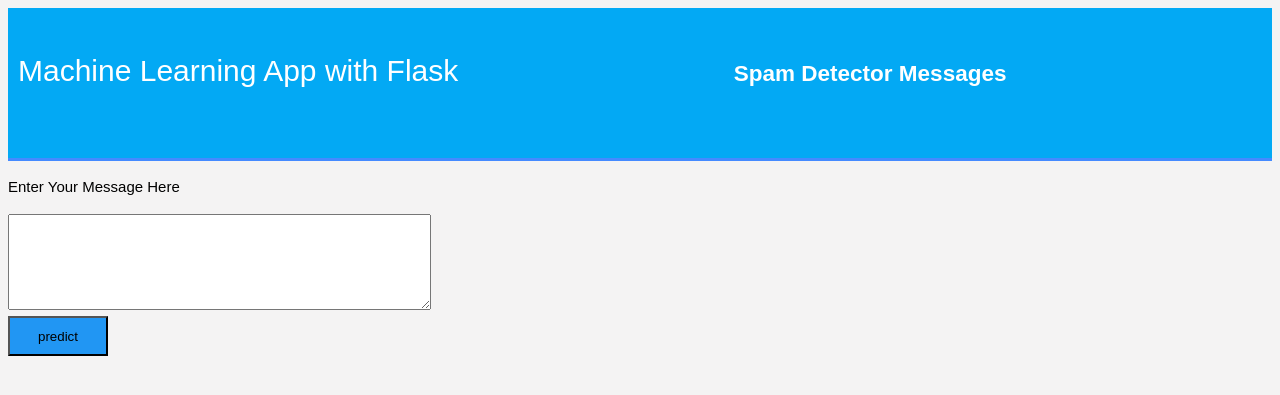
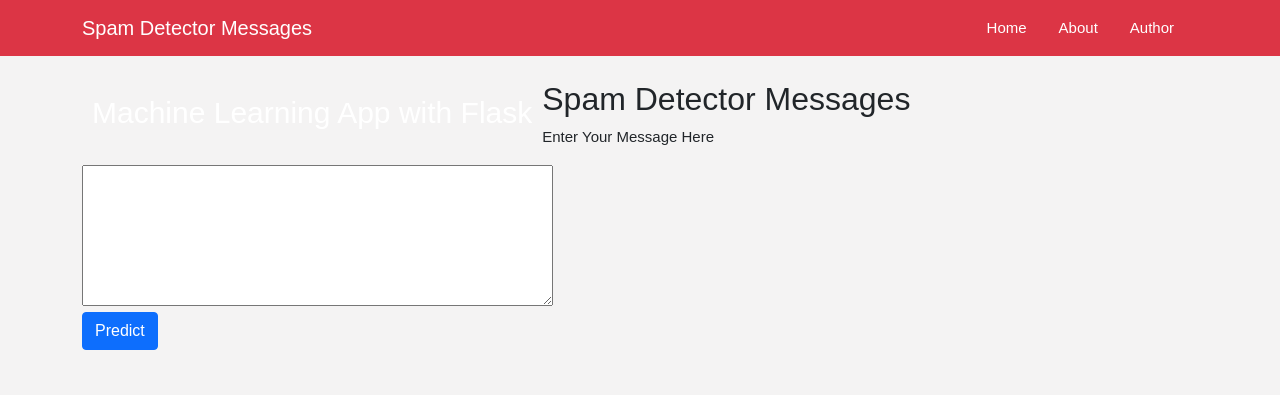
Before and after one commit to AgungYogaSetiawan/Web-App-Spam-Classifier, a Flask app: page / in a window 1280 px wide. Shown: the top 395 px of the page. Run offline with Flask 2, Linux system fonts and the light colour scheme; parts of the project's set-up code (start-up, migrations or seed data) failed here and were passed over.

Commit message:
Add files via upload

```diff
--- a/templates/home.html
+++ b/templates/home.html
@@ -1,27 +1,45 @@
 <!DOCTYPE html>
 <html>
   <head>
-    <title>Home</title>
+    <title>Spam Detector App</title>
+    <meta charset="utf-8" />
+    <meta name="viewport" content="width=device-width, initial-scale=1" />
+    <!-- Bootstrap CSS -->
+    <link href="https://cdn.jsdelivr.net/npm/bootstrap@5.1.0/dist/css/bootstrap.min.css" rel="stylesheet" integrity="sha384-KyZXEAg3QhqLMpG8r+8fhAXLRk2vvoC2f3B09zVXn8CA5QIVfZOJ3BCsw2P0p/We" crossorigin="anonymous" />
     <!-- <link rel="stylesheet" type="text/css" href="../static/css/styles.css"> -->
     <link rel="stylesheet" type="text/css" href="{{ url_for('static', filename='css/style.css') }}" />
   </head>
   <body>
-    <header>
+    <!-- navbar -->
+    <nav class="navbar navbar-expand-lg navbar-dark bg-danger">
       <div class="container">
-        <div id="brandname">Machine Learning App with Flask</div>
-        <h2>Spam Detector Messages</h2>
+        <a class="navbar-brand" href="#">Spam Detector Messages</a>
+        <button class="navbar-toggler" type="button" data-bs-toggle="collapse" data-bs-target="#navbarNavAltMarkup" aria-controls="navbarNavAltMarkup" aria-expanded="false" aria-label="Toggle navigation">
+          <span class="navbar-toggler-icon"></span>
+        </button>
+        <div class="collapse navbar-collapse" id="navbarNavAltMarkup">
+          <div class="navbar-nav ms-auto">
+            <a class="nav-link active me-3" aria-current="page" href="#">Home</a>
+            <a class="nav-link active me-3" href="#">About</a>
+            <a class="nav-link active me-3" href="#">Author</a>
+          </div>
+        </div>
       </div>
-    </header>
+    </nav>
 
-    <div class="ml-container">
+    <div class="container mt-4">
+      <div id="brandname">Machine Learning App with Flask</div>
+      <h2>Spam Detector Messages</h2>
       <form action="{{ url_for('predict')}}" method="POST">
         <p>Enter Your Message Here</p>
         <!-- <input type="text" name="comment"/> -->
         <textarea name="message" rows="6" cols="50"></textarea>
         <br />
 
-        <input type="submit" class="btn-info" value="predict" />
+        <input type="submit" class="btn btn-primary" value="Predict" />
       </form>
     </div>
+
+    <script src="https://cdn.jsdelivr.net/npm/bootstrap@5.1.0/dist/js/bootstrap.bundle.min.js" integrity="sha384-U1DAWAznBHeqEIlVSCgzq+c9gqGAJn5c/t99JyeKa9xxaYpSvHU5awsuZVVFIhvj" crossorigin="anonymous"></script>
   </body>
 </html>
```
